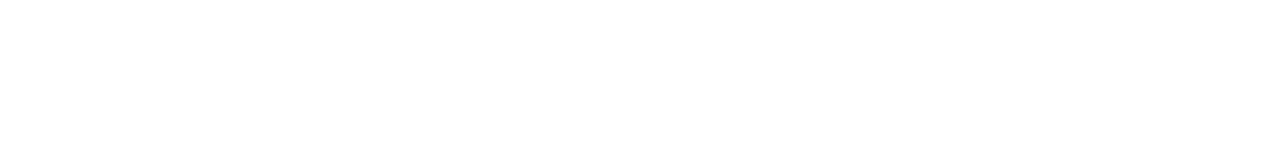
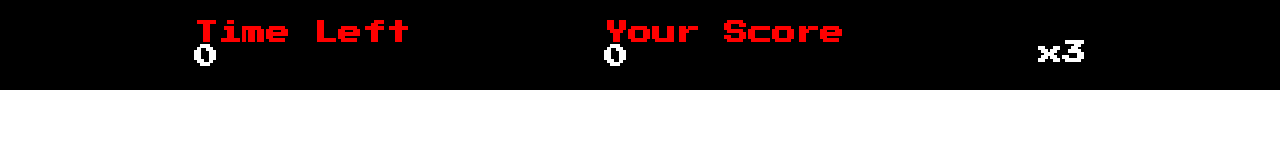
Before and after one commit to EduardoBragaT/dio-me-Desafio-Detona-Ralph-JavaScript, a plain HTML site: page src/index.html in a window 1280 px wide. Drawn offline with Linux system fonts and the light colour scheme.

Commit message:
style: add style menu

```diff
--- a/src/index.html
+++ b/src/index.html
@@ -11,14 +11,33 @@
     <!-- Bebas Neue e Press Stat 2P -->
     <link rel="preconnect" href="https://fonts.googleapis.com">
     <link rel="preconnect" href="https://fonts.gstatic.com" crossorigin>
-    <link href="https://fonts.googleapis.com/css2?family=Bebas+Neue&family=Press+Start+2P&display=swap" rel="stylesheet">
+    <link href="https://fonts.googleapis.com/css2?family=Bebas+Neue&family=Press+Start+2P&display=swap"
+        rel="stylesheet">
 
     <!-- CSS Link -->
-     <link rel="stylesheet" href="./style/main.css">
+    <link rel="stylesheet" href="./style/main.css">
 </head>
 
 <body>
-
+    <header>
+        <div class="container">
+            <div class="menu">
+                <div class="menu-time">
+                    <h2>Time Left</h2>
+                    <h2>0</h2>
+                </div>
+                <div class="menu-score">
+                    <h2>Your Score</h2>
+                    <h2>0</h2>
+                </div>
+                <div class="menu-lives">
+                    <img src="" alt=""/>
+                    <h2>x3</h2>
+                </div>
+            </div>
+            <div class="panel"></div>
+        </div>
+    </header>
     <script defer src="./scripts/engine.js"></script>
 </body>
 
--- a/src/style/main.css
+++ b/src/style/main.css
@@ -1 +1,17 @@
 @import url(./reset.css);
+
+.container {
+    display: flex;
+}
+.menu {
+    display:flex;
+    justify-content: space-evenly;
+    align-items: center;
+    height: 90px;
+    width: 100%;
+    background-color: #000000;
+    color: #ffffff;
+}
+.menu div h2:first-of-type:not(:only-of-type) {
+    color: red;
+}
--- a/src/style/reset.css
+++ b/src/style/reset.css
@@ -2,5 +2,5 @@
     box-sizing: border-box;
     margin: 0;
     padding: 0;
-    font-family: "Press Stat 2p", cursive;
+    font-family: "Press Start 2p", system-ui;
 }
```
Also changed, not shown: 2 other files.
